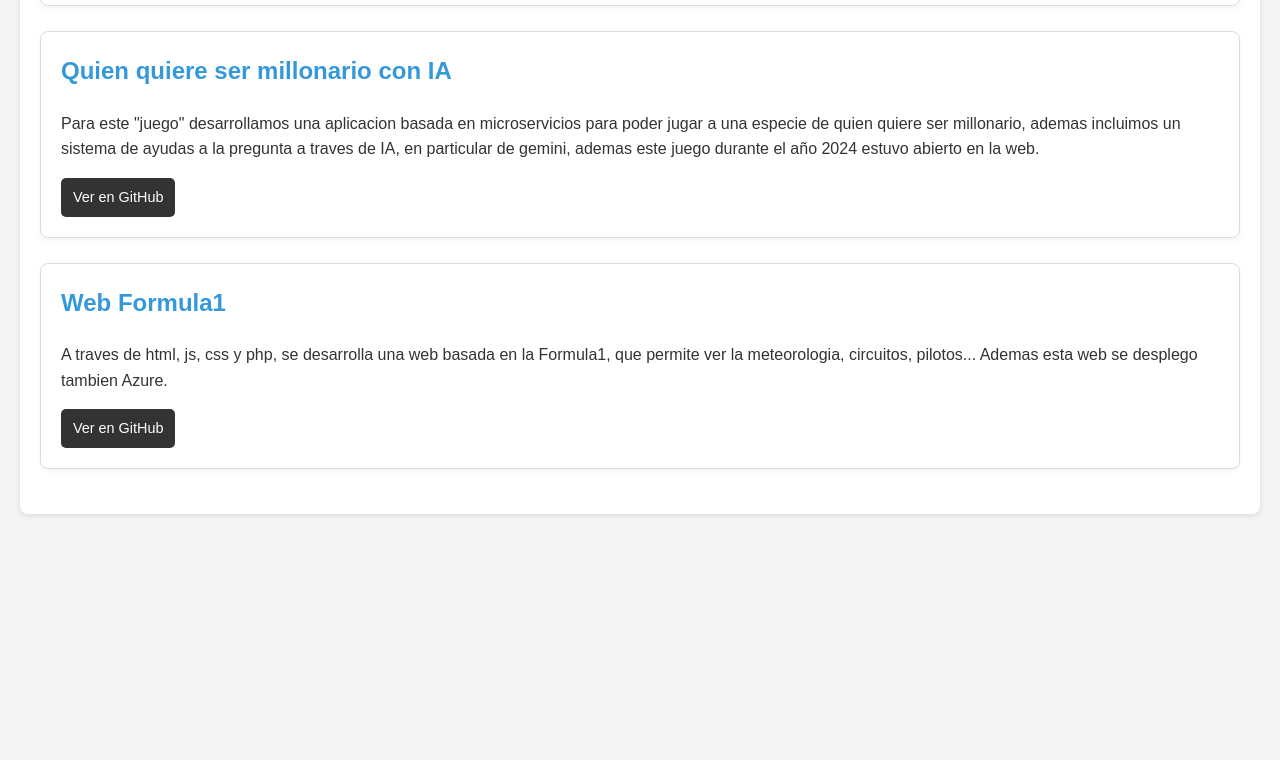
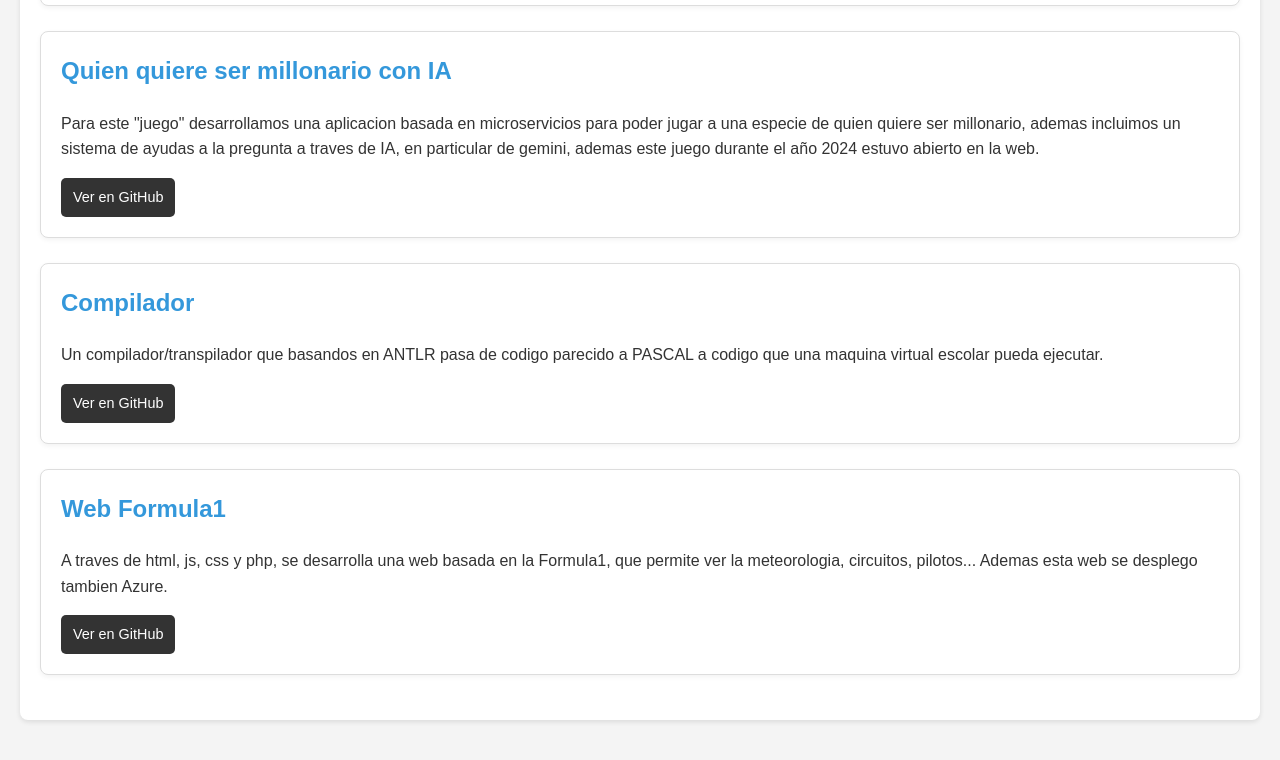
Before and after one commit to DRChanca/AboutMe, a plain HTML site: page proyectos.html in a window 1280 px wide. Shown: the part 786-1546 px from the top of the page. Before the commit the page ends 1340 px from the top, so only its background shows below. Drawn offline with Linux system fonts and the light colour scheme.

Commit message:
Add project on proyectos.html

```diff
--- a/proyectos.html
+++ b/proyectos.html
@@ -113,6 +113,17 @@
         </article>
 
         <article class="project-card">
+            <h2>Compilador</h2>
+            <p>
+                Un compilador/transpilador que basandos en ANTLR pasa de codigo parecido a PASCAL a codigo que una maquina virtual escolar pueda ejecutar.
+            <div class="project-links">
+                <a href="https://github.com/DRChanca/DLP" target="_blank" class="link-button">
+                    Ver en GitHub
+                </a>
+            </div>
+        </article>
+
+        <article class="project-card">
             <h2>Web Formula1</h2>
             <p>
                 A traves de html, js, css y php, se desarrolla una web basada en la Formula1, que permite ver la meteorologia, circuitos, pilotos...
```
